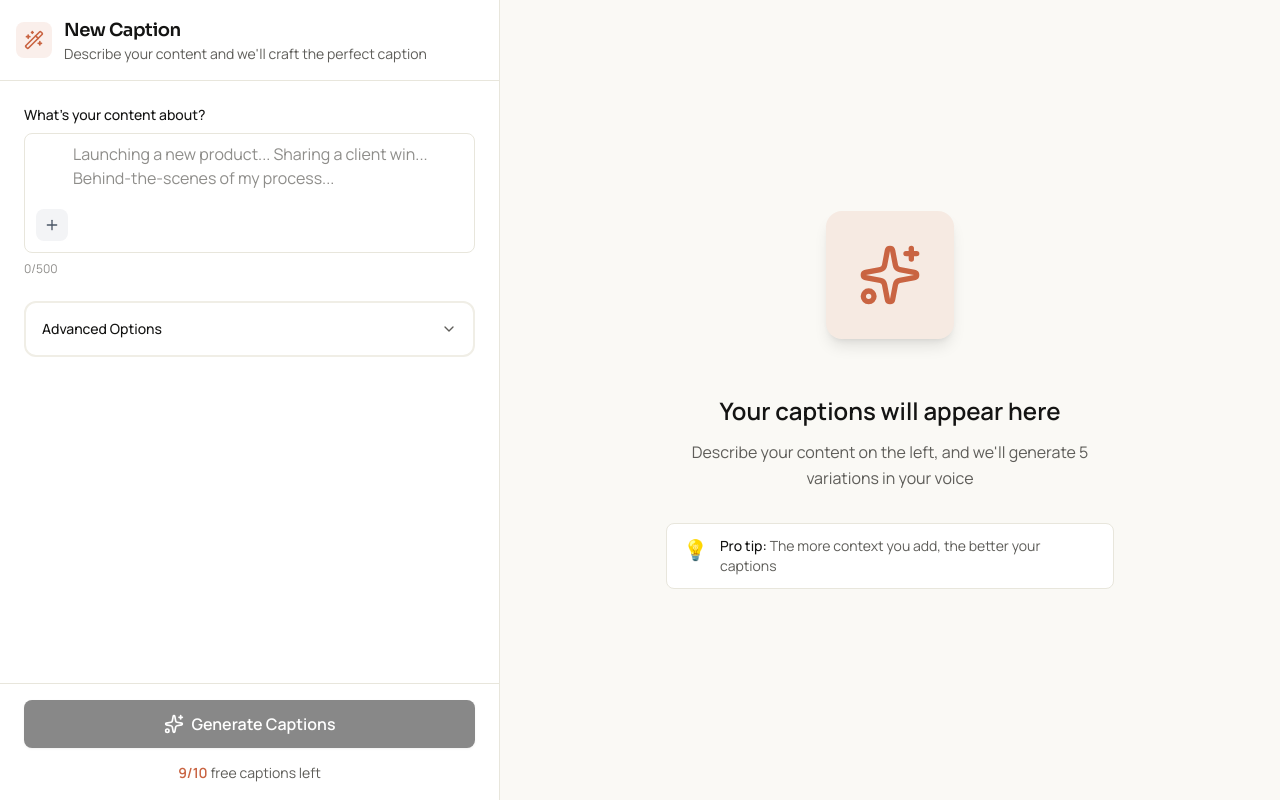
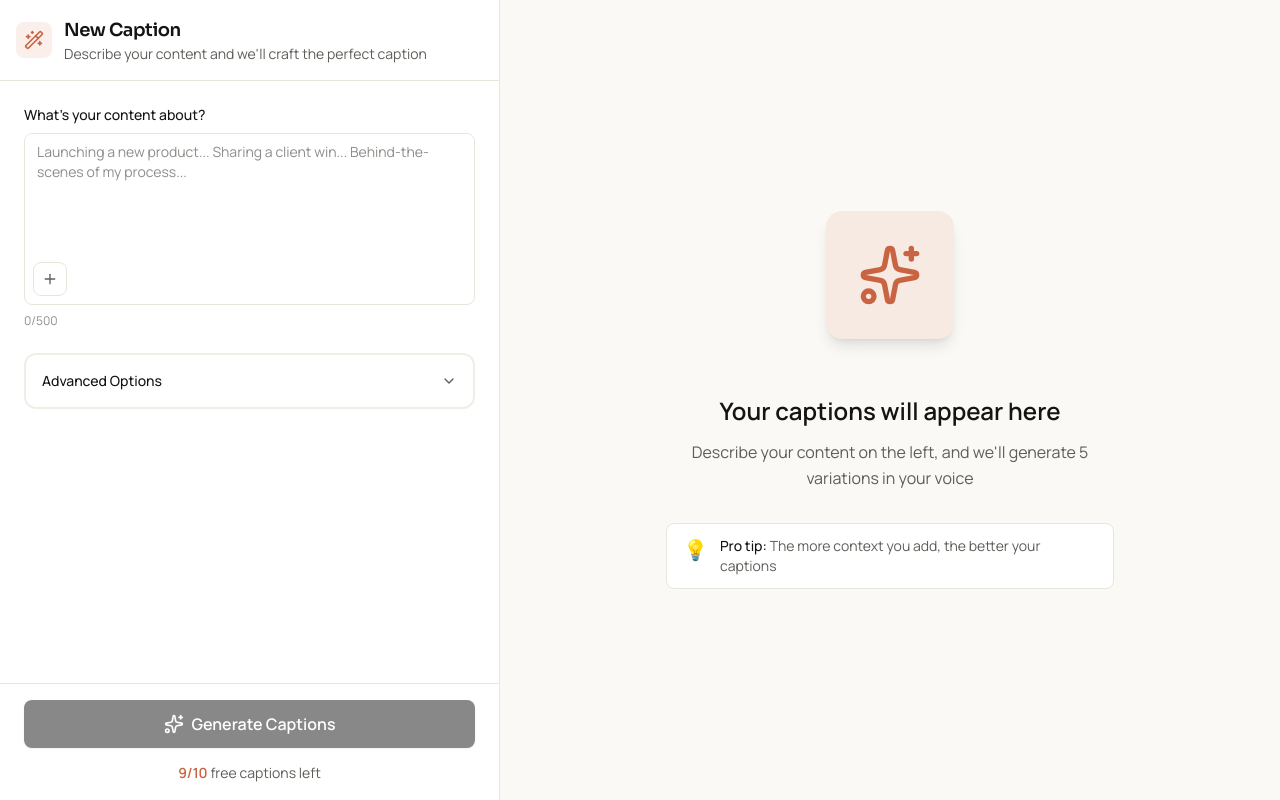
Before and after one commit to uxfris/kepsio, a Next.js app: page /caption-input in a window 1280 px wide. Built offline with nearby package versions, Linux system fonts and the light colour scheme.

Commit message:
Enhance the styling

```diff
--- a/app/caption-input/page.tsx
+++ b/app/caption-input/page.tsx
@@ -179,7 +179,7 @@ export default function CaptionInputPage() {
             </label>
 
             {/* Input Container */}
-            <div className="relative">
+            <div className="relative bg-surface rounded-lg border border-border">
               <Textarea
                 value={contentInput}
                 onChange={handleInputChange}
@@ -190,19 +190,14 @@ export default function CaptionInputPage() {
                     : undefined
                 }
                 resize="none"
-                className="min-h-[120px] text-base pl-12"
+                className="min-h-[120px] text-sm border-none"
                 maxLength={500}
               />
-
               {/* Plus Button */}
               <button
                 ref={plusButtonRef}
                 onClick={() => setShowContextMenu(!showContextMenu)}
-                className={`absolute bottom-3 left-3 p-2 rounded-lg transition-all duration-200 group ${
-                  showContextMenu
-                    ? "bg-blue-100 text-blue-600"
-                    : "bg-gray-100 hover:bg-gray-200 text-gray-600"
-                }`}
+                className={`m-2 p-2 rounded-lg transition-all duration-200 border border-border group ${"bg-surface hover:bg-section-light text-text-body"}`}
                 title="Add context"
               >
                 <Plus
@@ -219,8 +214,8 @@ export default function CaptionInputPage() {
                 ref={contextMenuRef}
                 className="absolute z-9999 mb-3 w-72 bg-white border border-gray-200 rounded-xl shadow-xl py-3"
                 style={{
-                  top: 0,
-                  left: "32px",
+                  top: "6%",
+                  left: "20px",
                 }}
               >
                 {contextOptions.map((option) => {
--- a/app/globals.css
+++ b/app/globals.css
@@ -410,6 +410,13 @@
     color: var(--color-hint);
   }
 
+  input:focus,
+  textarea:focus {
+    border-color: none;
+    outline: none;
+    box-shadow: none;
+  }
+
   /* Common Layout Utilities */
   .text-center {
     text-align: center;
--- a/components/ui/Textarea.tsx
+++ b/components/ui/Textarea.tsx
@@ -33,11 +33,9 @@ const Textarea = React.forwardRef<HTMLTextAreaElement, TextareaProps>(
       "flex min-h-[80px] w-full rounded-lg border bg-surface px-3 py-2 text-sm transition-colors placeholder:text-hint focus:outline-none disabled:cursor-not-allowed disabled:opacity-50";
 
     const stateStyles = {
-      default:
-        "border-border focus:border-border-focus focus:ring-1 focus:ring-border-focus",
-      error: "border-error focus:border-error focus:ring-1 focus:ring-error",
-      success:
-        "border-success focus:border-success focus:ring-1 focus:ring-success",
+      default: "border-border",
+      error: "border-error",
+      success: "border-success",
     };
 
     const resizeStyles = {
```
